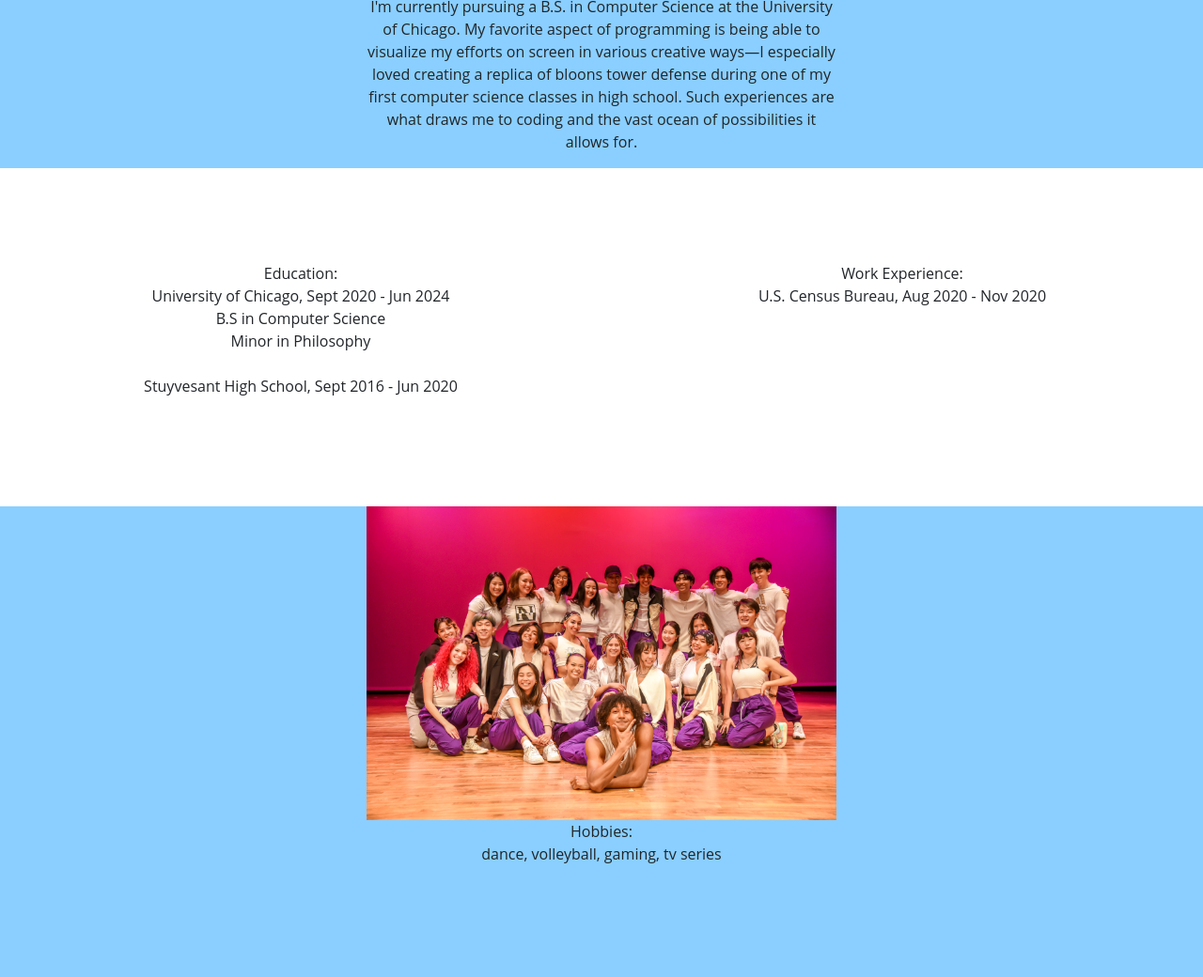
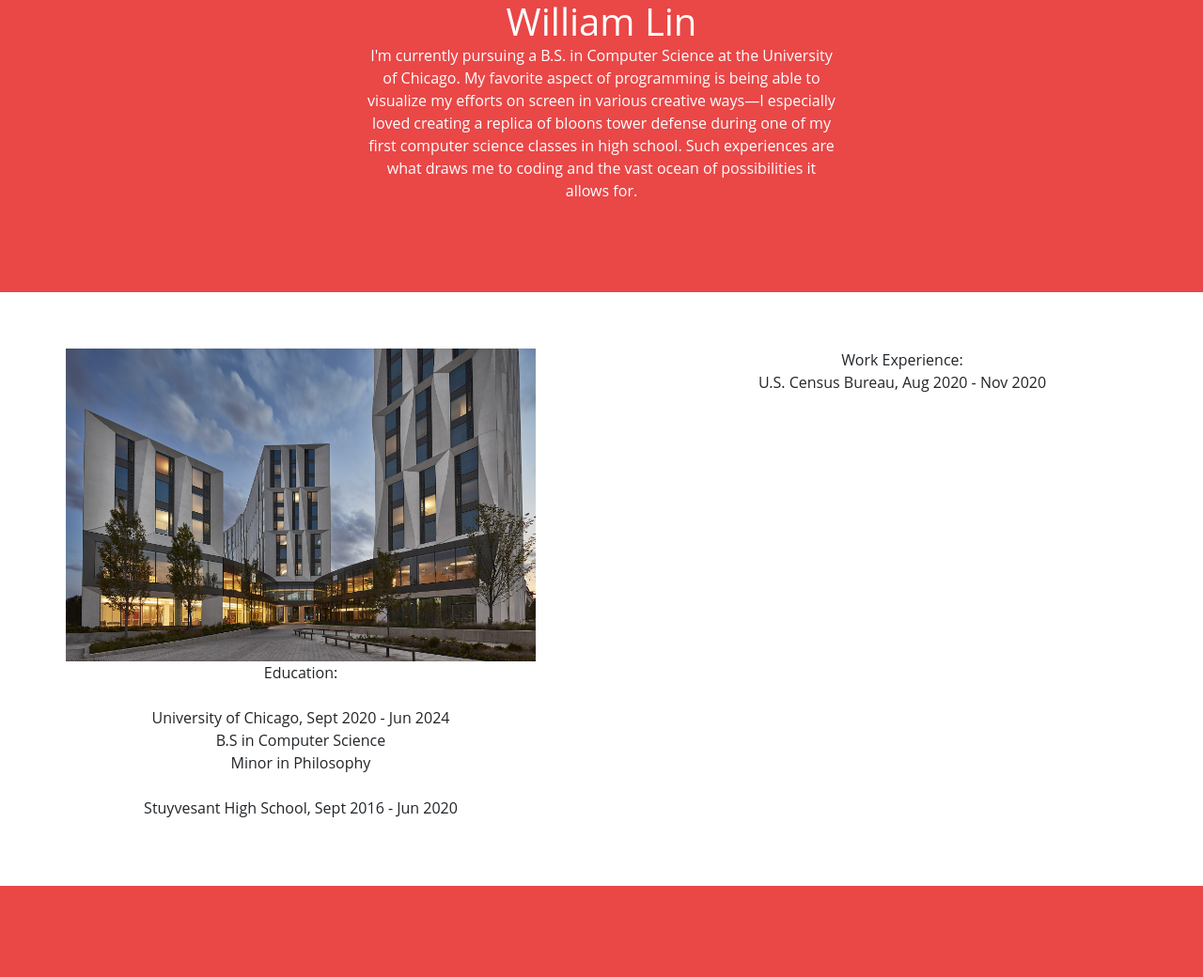
Before and after one commit to williamlin-02/portfolio-site, a Flask app: page /william in a window 1280 px wide. Shown: the part 303-1343 px from the top of the page at 94% size. Before the commit the page ends 1222 px from the top, so only its background shows below. Run offline with Flask 2, Linux system fonts and the light colour scheme.

Commit message:
customized about me page more

```diff
--- a/app/static/styles/main.css
+++ b/app/static/styles/main.css
@@ -3,7 +3,7 @@ p, h1, h2, h3, h4, h5, h6, button {
 }
 
 body {
-    padding-top: 100px;
+    padding-top: 72px;
     background-color: #e4efff;
     background-size: cover;
     width: auto;
@@ -20,10 +20,12 @@ body {
         background-color: #80b1f7;
     }
 
+
     font-family: "Roboto", serif;
     font-weight: 700 !important;
     padding-top: 1rem;
     padding-bottom: 1rem;
+
 }
 
 .rounded-circle{
@@ -138,14 +140,18 @@ li a:hover, .dropdown-box:hover .dropdown{
 }
 
 #aboutme {
-    background: #8ACFFF;
+    background: #EA4747;
+    padding-top:80px;
+    padding-bottom:80px;
 }
 
 #work-edu{
-    padding-top: 100px;
-    padding-bottom: 100px
+    padding-top: 60px;
+    padding-bottom: 55px
 }
 
 #hobbies {
-    background: #8ACFFF;
+    background: #EA4747;
+    padding-top:100px;
+    padding-bottom:100px;
 }
--- a/app/templates/base.html
+++ b/app/templates/base.html
@@ -49,7 +49,7 @@
                 </ul>
             </div>
         </div>
-        </nav>
+    </nav>
 
     {% block body %}{% endblock %}
 </body>
--- a/app/templates/william.html
+++ b/app/templates/william.html
@@ -2,14 +2,14 @@
 
 {% block body %}
 
-<div class="container-fluid" id="aboutme">
+<div class="container-fluid position-relative" id="aboutme">
     <div class="name">
         <img src="./static/img/william_photo.jpg" width="200">
     </div>
     <div class="row">
         <div class="col">
-            <h1 class="section-header">William Lin</h1>
-            <p class ="text" style="width: 500px;" >
+            <h1 class="section-header text-white">William Lin</h1>
+            <p class ="text text-white" style="width: 500px;" >
                 I'm currently pursuing a B.S. in Computer Science
                 at the University of Chicago. My favorite aspect
                 of programming is being able to visualize my efforts on
@@ -26,12 +26,15 @@
 <div class="container-fluid" id="work-edu">
     <div class="row">
       <div class="col">
-        <p> Education: <br>
+        <div class="name">
+            <img src="./static/img/uchicago_campus.jpeg" width="500">
+        </div>
+        <p> Education: <br><br>
             University of Chicago, Sept 2020 - Jun 2024 <br>
             B.S in Computer Science <br>
             Minor in Philosophy <br><br>
 
-            Stuyvesant High School, Sept 2016 - Jun 2020 <br>
+            Stuyvesant High School, Sept 2016 - Jun 2020
         </p>
       </div>
       <div class="col">
@@ -46,12 +49,21 @@
 <div class="container-fluid" id="hobbies">
     <div class="name">
         <div class="hobbies">
+            <iframe width="640" height="360"
+                src="https://www.youtube.com/embed/Aq6cipkKq6A&ab_channel=stonybrookPUSO"
+                frameborder="0" allowfullscreen>
+            </iframe>
+            <!-- <video width="700" controls>
+                <source src="/static/videos/choreo_project(ft.chae).MOV" type="video/MOV">
+            </video> -->
+        </div>
+        <!-- <div class="hobbies">
             <img src="/static/img/william_hobby.jpg" width="500" alt = "picture of hobby">
-        </div>
+        </div> -->
     </div>
     <div class="row">
         <div class="col">
-        <p> Hobbies: <br>
+        <p class ="text text-white"> Hobbies: <br>
             dance, volleyball, gaming, tv series
         </p>
         </div>
```
Also changed, not shown: app/static/img/uchicago_campus.jpeg (added).
